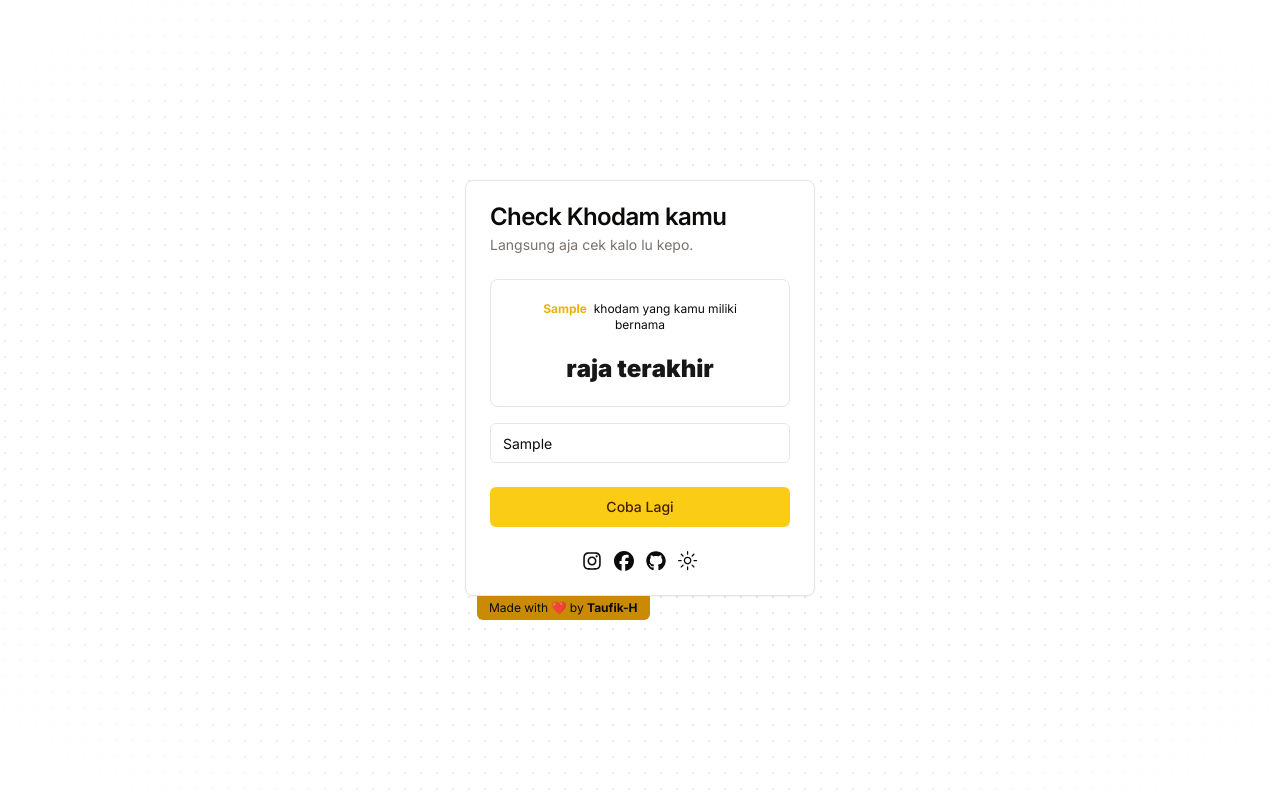
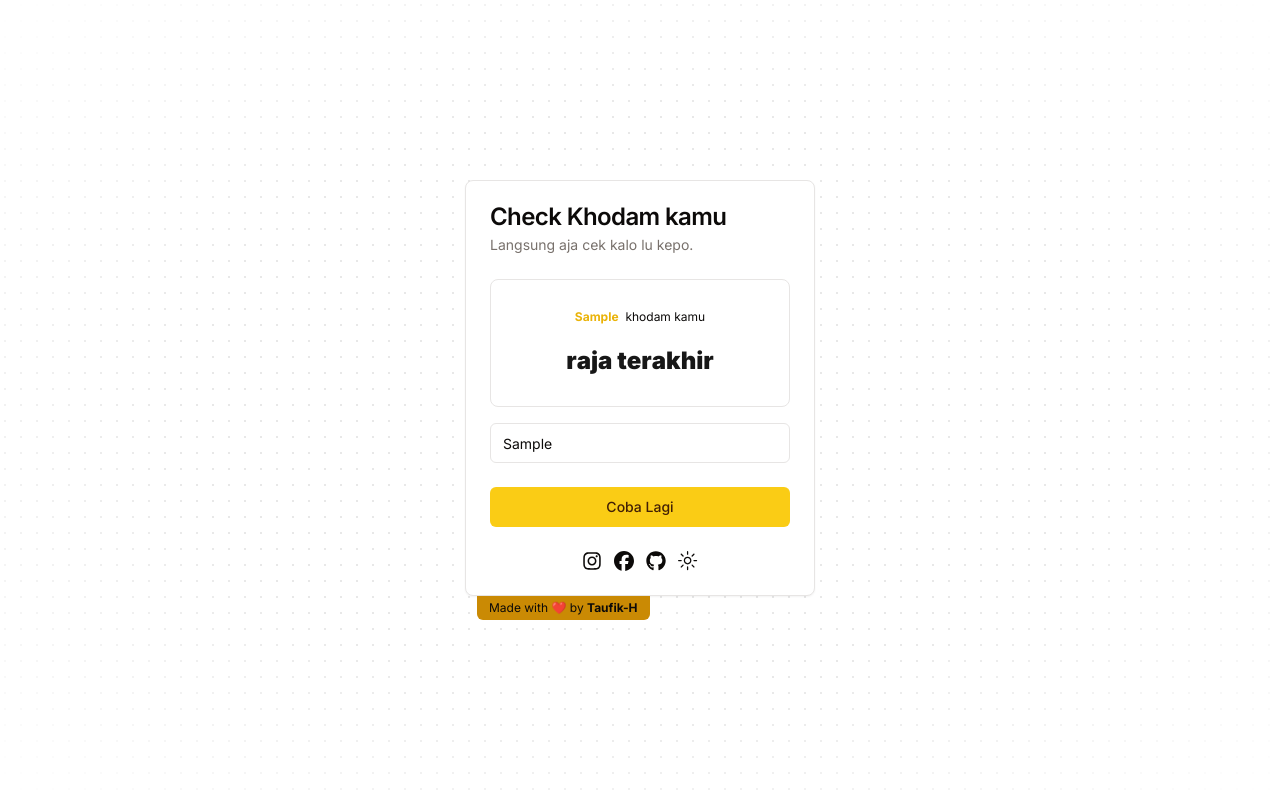
Before and after one commit to Taufik-H/check-khodam, a Next.js app: page / in a window 1280 px wide. Both pictures are taken after typing "Sample" into the empty fields and a click on the button "Cek Sekarang". Built offline with nearby package versions, Linux system fonts and the light colour scheme.

Commit message:
Update card-check-khodam.tsx

```diff
--- a/components/card-check-khodam.tsx
+++ b/components/card-check-khodam.tsx
@@ -42,7 +42,7 @@ const CardCheckKhodam: React.FC = () => {
         </CardHeader>
         <CardContent>
           <div className="w-full border rounded-lg h-32 flex flex-col justify-center items-center">
-            {username && <p className="text-xs mx-auto w-9/12 text-center mb-5"> <span className="text-yellow-500 font-bold mr-1"> {username} </span> khodam yang kamu miliki bernama</p>}
+            {username && <p className="text-xs mx-auto w-9/12 text-center mb-5"> <span className="text-yellow-500 font-bold mr-1"> {username} </span> khodam kamu</p>}
             {khodam &&
       <div className="text-2xl font-black mx-auto">
         <FlipWords words={[khodam]} auto={false} />
```
